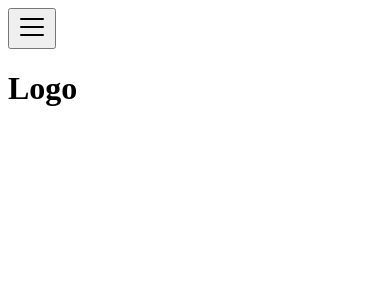
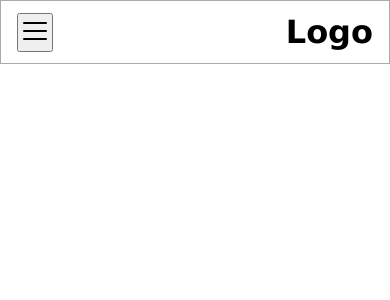
Before and after one commit to Mi-sheep/aulas_react, a React (Vite) app in the folder 2_MENU_RESPONSIVO/: page / in a window 390 px wide. Shown: the top 300 px of the page. Built offline with nearby package versions, Linux system fonts and the light colour scheme.

Commit message:
css do menu responsivo

```diff
--- a/2_MENU_RESPONSIVO/src/components/Header.jsx
+++ b/2_MENU_RESPONSIVO/src/components/Header.jsx
@@ -1,12 +1,22 @@
 import { List } from "@phosphor-icons/react"
+
+import styles from "./Header.module.css"
 
 function Header() {
   return (
     <header>
         <div className="mobile">
-            <div className="menu_logo">
+            <div className={styles.menu_logo}>
                 <button><List size={32} /></button>
                 <h1>Logo</h1>
+            </div>
+            <div className={styles.opcoes}>
+              <nav>
+                <a href="">Home</a>
+                <a href="">Ferramentas</a>
+                <a href="">Objetivos</a>
+                <a href="">Bibliografia</a>
+              </nav>
             </div>
         </div>
     </header>
--- /dev/null
+++ b/2_MENU_RESPONSIVO/src/components/Header.module.css
@@ -0,0 +1,27 @@
+.menu_logo {
+    border: 1px solid #aaa;
+    display: flex;
+    justify-content: space-between;
+    height: 4rem;
+    align-items: center;
+    padding-inline: 1rem;
+}
+
+.opcoes {
+    border: 1px solid #ccc;
+    width: 10rem;
+    padding-block: 1rem;
+
+    translate: -100%;
+}
+
+.opcoes nav {
+    display: flex;
+    flex-direction: column;
+    gap: 1rem;
+    align-items: center;
+}
+
+.opcoes.open {
+    translate: 0;
+}
--- /dev/null
+++ b/2_MENU_RESPONSIVO/src/index.css
@@ -0,0 +1,6 @@
+* {
+    margin: 0;
+    padding: 0;
+    box-sizing: border-box;
+    font-family: 'Lucida Sans', 'Lucida Sans Regular', 'Lucida Grande', 'Lucida Sans Unicode', Geneva, Verdana, sans-serif;
+}
--- a/2_MENU_RESPONSIVO/src/main.jsx
+++ b/2_MENU_RESPONSIVO/src/main.jsx
@@ -1,6 +1,7 @@
 import React from 'react'
 import ReactDOM from 'react-dom/client'
 import App from './App.jsx'
+import "./index.css"
 
 ReactDOM.createRoot(document.getElementById('root')).render(
   <React.StrictMode>
```
